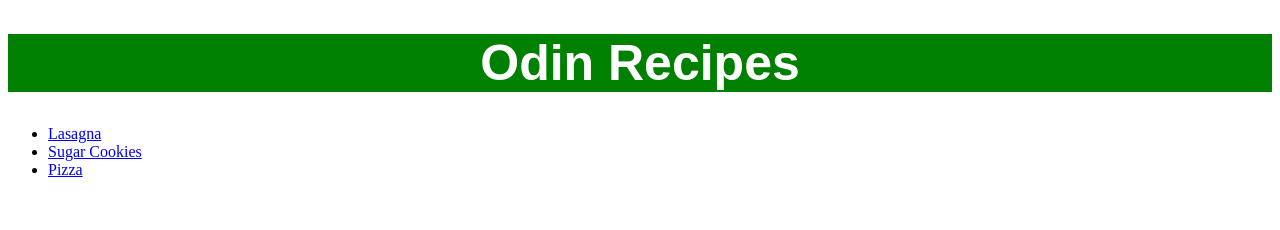
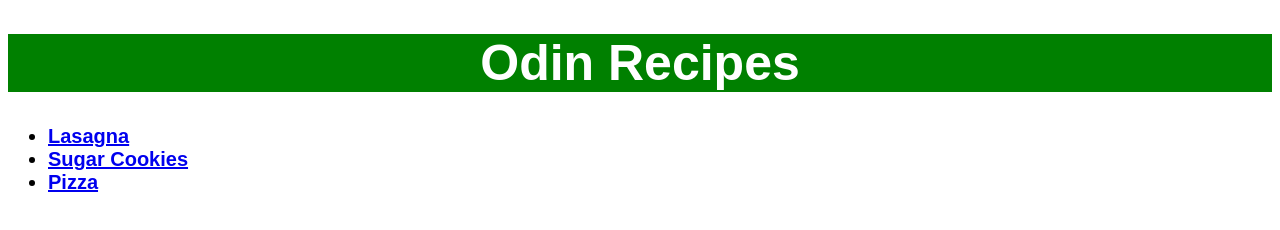
Before and after one commit to Redekian/odin-recipes, a plain HTML site: page index.html in a window 1280 px wide. Drawn offline with Linux system fonts and the light colour scheme.

Commit message:
Add list item style

```diff
--- a/styles.css
+++ b/styles.css
@@ -11,3 +11,9 @@ h1 {
     font-family:Arial, Helvetica, sans-serif;
     font-weight: bold;
 }
+
+li {
+    font-size: 20px;
+    font-family:Arial, Helvetica, sans-serif;
+    font-weight: bold;
+}
```
